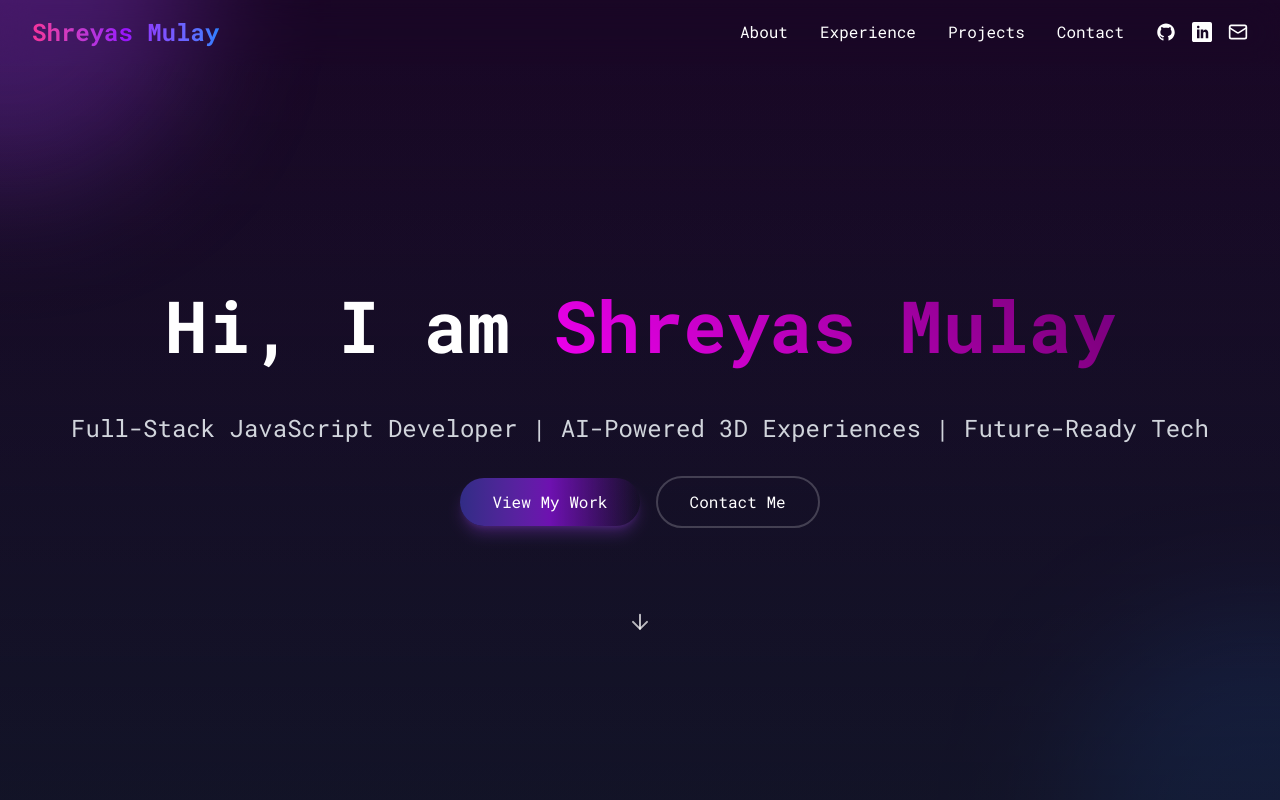
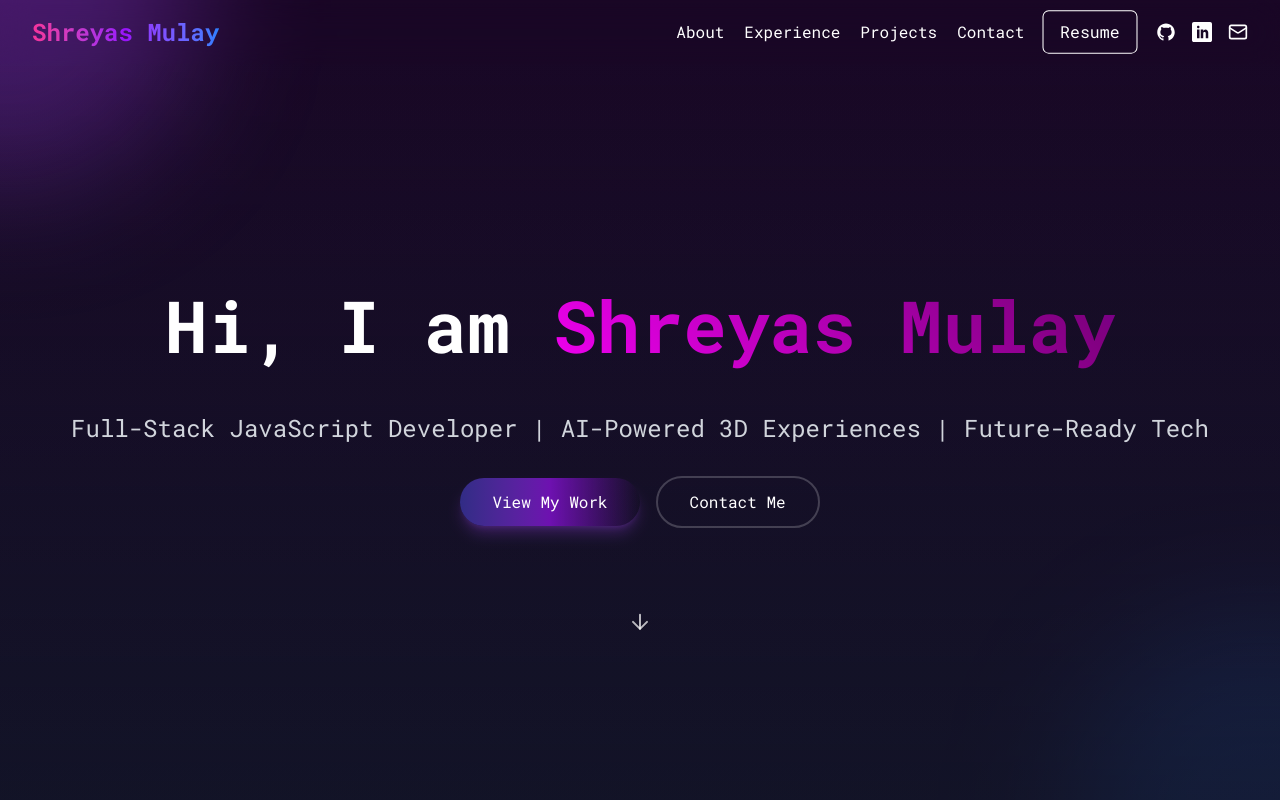
Before and after one commit to shreyasmulay23/my-portfolio, a Next.js app: page / in a window 1280 px wide. Shown: the top 800 px of the page. Built offline with nearby package versions, Linux system fonts and the light colour scheme.

Commit message:
Resume download button added.
[no-story]

```diff
--- a/components/Navbar.jsx
+++ b/components/Navbar.jsx
@@ -5,6 +5,7 @@ import { useState } from 'react';
 import { gradientText } from '../app/utils/gradients';
 import { AiOutlineGithub } from 'react-icons/ai';
 import { ImLinkedin } from 'react-icons/im';
+import { motion } from 'framer-motion'; // Import Framer Motion
 
 export default function Navbar() {
     const [isOpen, setIsOpen] = useState(false);
@@ -15,23 +16,34 @@ export default function Navbar() {
                 <div className="flex items-center justify-between h-16">
                     <a
                         href="#hero"
-                        className={`text-2xl font-bold  ${gradientText}`}
+                        className={`text-2xl font-bold ${gradientText}`}
                     >
                         Shreyas Mulay
                     </a>
 
                     {/* Desktop Navigation */}
-                    <div className="hidden md:flex items-center space-x-8">
+                    <div className="hidden md:flex items-center space-x-5">
                         <a href="#about" className="text-white hover:text-gray-300 transition-colors">About</a>
                         <a href="#timeline" className="text-white hover:text-gray-300 transition-colors">Experience</a>
                         <a href="#projects" className="text-white hover:text-gray-300 transition-colors">Projects</a>
                         <a href="#contact" className="text-white hover:text-gray-300 transition-colors">Contact</a>
+
+                        <motion.button
+                            onClick={() => window.location.href = '/Shreyas_Mulay_Resume.pdf'}
+                            className="cursor-pointer text-white hover:text-gray-300 transition-colors py-2 px-4 rounded-md border border-white hover:border-gray-300 active:bg-gray-800"
+                            animate={{ scale: [1, 1.05, 1] }}
+                            transition={{ repeat: Infinity, repeatType: 'loop', duration: 1.5 }}
+                        >
+                            Resume
+                        </motion.button>
+
                         <div className="flex items-center space-x-4">
                             <a href="https://github.com/shreyasmulay23" target="_blank" rel="noopener noreferrer"
                                className="text-white hover:text-gray-300">
                                 <AiOutlineGithub className="w-5 h-5"/>
                             </a>
-                            <a href="https://www.linkedin.com/in/shreyasmulay23" target="_blank" rel="noopener noreferrer"
+                            <a href="https://www.linkedin.com/in/shreyasmulay23" target="_blank"
+                               rel="noopener noreferrer"
                                className="text-white hover:text-gray-300">
                                 <ImLinkedin className="w-5 h-5"/>
                             </a>
@@ -43,7 +55,7 @@ export default function Navbar() {
 
                     {/* Mobile Navigation Button */}
                     <div className="md:hidden">
-                        <button onClick={() => setIsOpen(!isOpen)} className="text-white cursor-pointer ">
+                        <button onClick={() => setIsOpen(!isOpen)} className="text-white cursor-pointer">
                             {isOpen ? <LuX className="w-6 h-6"/> : <LuMenu className="w-6 h-6"/>}
                         </button>
                     </div>
@@ -59,19 +71,29 @@ export default function Navbar() {
                                onClick={() => setIsOpen(false)}>Experience</a>
                             <a href="#projects" className="text-white hover:text-gray-300"
                                onClick={() => setIsOpen(false)}>Projects</a>
-
                             <a href="#contact" className="text-white hover:text-gray-300"
                                onClick={() => setIsOpen(false)}>Contact</a>
+
+                            <motion.button
+                                onClick={() => window.location.href = '/Shreyas_Mulay_Resume.pdf'}
+                                className="cursor-pointer text-white hover:text-gray-300 transition-colors py-2 px-4 rounded-md border border-white hover:border-gray-300 active:bg-gray-800"
+                                animate={{ scale: [1, 1.05, 1] }}
+                                transition={{ repeat: Infinity, repeatType: 'loop', duration: 1.5 }}
+                            >
+                                Resume
+                            </motion.button>
+
                             <div className="flex space-x-4 py-2">
-                                <a href="https://github.com" target="_blank" rel="noopener noreferrer"
+                                <a href="https://github.com/shreyasmulay23" target="_blank" rel="noopener noreferrer"
                                    className="text-white hover:text-gray-300">
                                     <LuGithub className="w-5 h-5"/>
                                 </a>
-                                <a href="https://linkedin.com" target="_blank" rel="noopener noreferrer"
+                                <a href="https://www.linkedin.com/in/shreyasmulay23" target="_blank"
+                                   rel="noopener noreferrer"
                                    className="text-white hover:text-gray-300">
                                     <LuLinkedin className="w-5 h-5"/>
                                 </a>
-                                <a href="mailto:your.email@example.com" className="text-white hover:text-gray-300">
+                                <a href="mailto:shreyasmulay23@gmail.com" className="text-white hover:text-gray-300">
                                     <LuMail className="w-5 h-5"/>
                                 </a>
                             </div>
```
Also changed, not shown: 1 other file (tests, documents, lock files or other folders).
